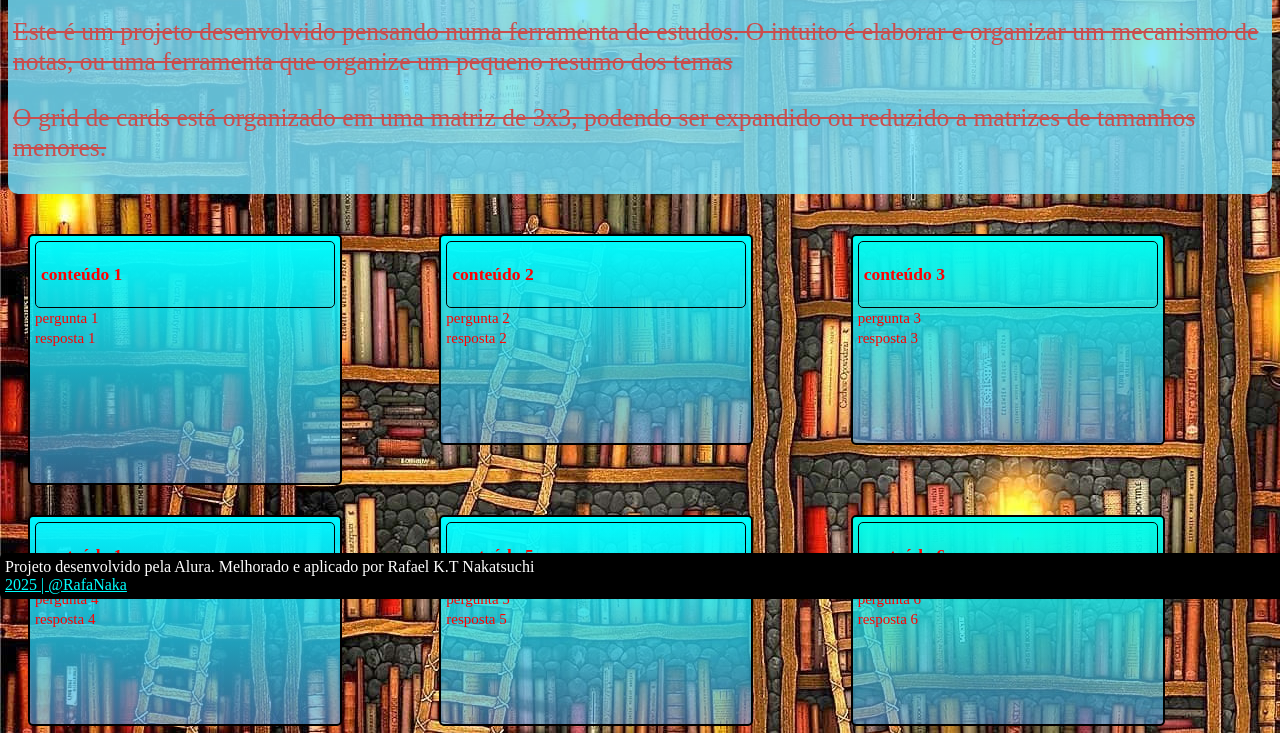
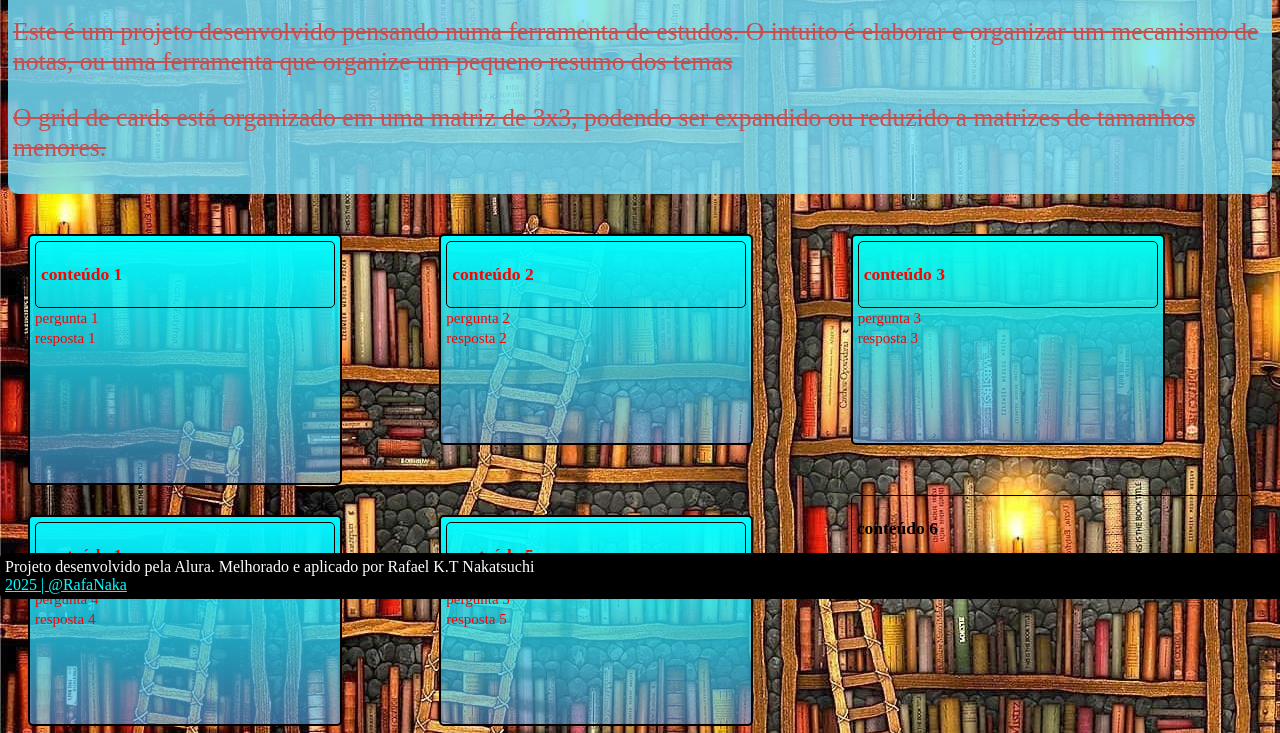
Before and after one commit to RafaNaka33/Flash_Cards, a plain HTML site: page index.html in a window 1280 px wide. Shown: the part 201-934 px from the top of the page. Drawn offline with Linux system fonts and the light colour scheme.

Commit message:
Update style.css

```diff
--- a/style.css
+++ b/style.css
@@ -119,7 +119,7 @@ body{
     position: relative;
     cursor: pointer;
 }
-.cartao6{
+.Cartao6{
     color: red;
     padding: 5px;
     background: linear-gradient(to bottom, rgb(0, 255, 234), rgba(88, 169, 235, 0.555));
```
